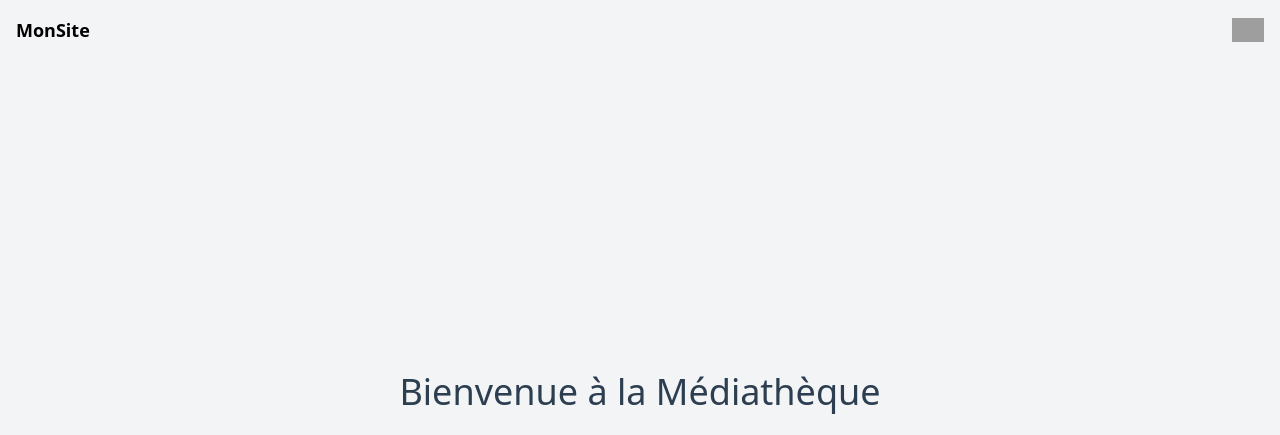
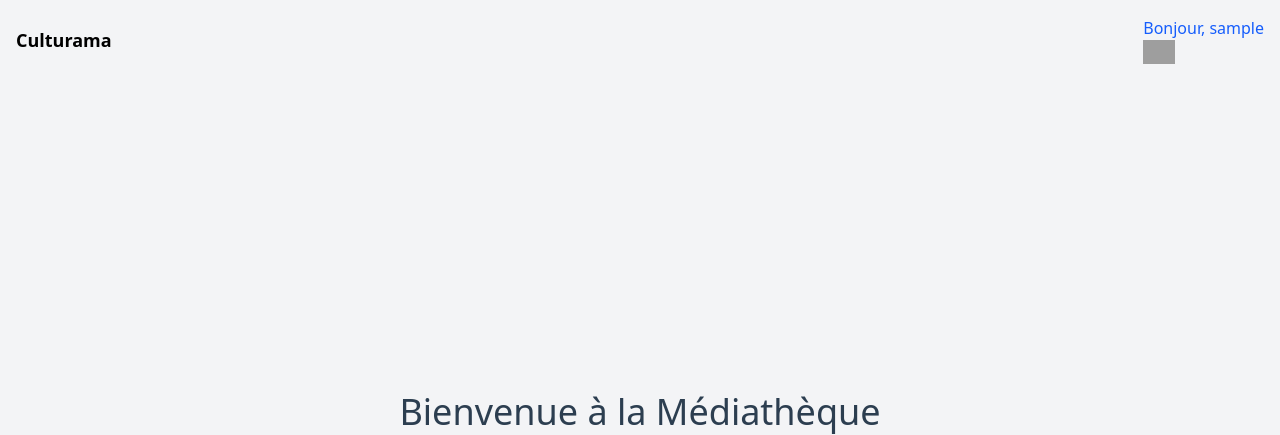
Before and after one commit to Okinest/Culturama, a PHP site: page /index.php in a window 1280 px wide. Shown: the top 435 px of the page. Run offline with PHP 8.4, Linux system fonts and the light colour scheme; the visitor is signed in with stand-in values (Sample User, id 1); grey boxes are pictures that could not be loaded.

Commit message:
Update page titles and navbar branding for Culturama

```diff
--- a/views/album/playlist.php
+++ b/views/album/playlist.php
@@ -1,6 +1,9 @@
 <?php
+$pageTitle = "Culturama - Musique";
+
 require_once ('views/layout/head.php');
 require_once ('views/layout/navbar.php');
+
 ?>
 <div class="container mx-auto px-4">
     <h2 class="text-center text-2xl font-bold my-4">Liste des Albums (total: <?= count($albums) ?>)</h2>
--- a/views/book/library.php
+++ b/views/book/library.php
@@ -1,6 +1,9 @@
 <?php
+$pageTitle = "Culturama - Livres";
+
 require_once ('views/layout/head.php');
 require_once ('views/layout/navbar.php');
+
 ?>
 <div class="container mx-auto px-4">
     <h2 class="text-center text-2xl font-bold my-4">Liste des Livres (total: <?= count($books) ?>)</h2>
--- a/views/layout/head.php
+++ b/views/layout/head.php
@@ -6,5 +6,5 @@
           content="width=device-width, user-scalable=no, initial-scale=1.0, maximum-scale=1.0, minimum-scale=1.0">
     <meta http-equiv="X-UA-Compatible" content="ie=edge">
     <script src="https://cdn.jsdelivr.net/npm/@tailwindcss/browser@4"></script>
-    <title><?= $pageTitle??'Accueil' ?></title>
+    <title><?= $pageTitle?? 'Accueil' ?></title>
 </head>
--- a/views/layout/navbar.php
+++ b/views/layout/navbar.php
@@ -2,15 +2,16 @@
 ?>
 <nav class="flex justify-between items-center p-4 bg-gray-100">
     <a href="/" class="font-bold text-lg">
-        MonSite
+        Culturama
     </a>
     <div>
         <?php if (isset($_SESSION['user'])): ?>
+            <p class="text-blue-600">Bonjour, <?= $_SESSION['user'] ?></p>
             <a href="/logout.php" title="Déconnexion">
                 <img src="/assets/logout.svg" alt="Déconnexion" class="h-6">
             </a>
         <?php else: ?>
-            <a href="/login.php" class="text-blue-600 hover:underline">Connexion</a>
+            <a href="/user/form" class="text-blue-600 hover:underline">Connexion</a>
         <?php endif; ?>
     </div>
 </nav>
--- a/views/movie/cinema.php
+++ b/views/movie/cinema.php
@@ -1,6 +1,9 @@
 <?php
+$pageTitle = "Culturama - Films";
+
 require_once ('views/layout/head.php');
 require_once ('views/layout/navbar.php');
+
 ?>
 <div class="container mx-auto px-4">
     <h2 class="text-center text-2xl font-bold my-4">Liste des Films (total: <?= count($movies) ?>)</h2>
```
